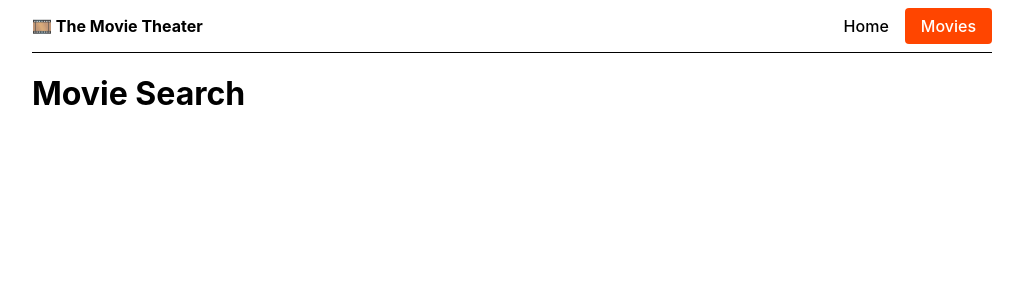
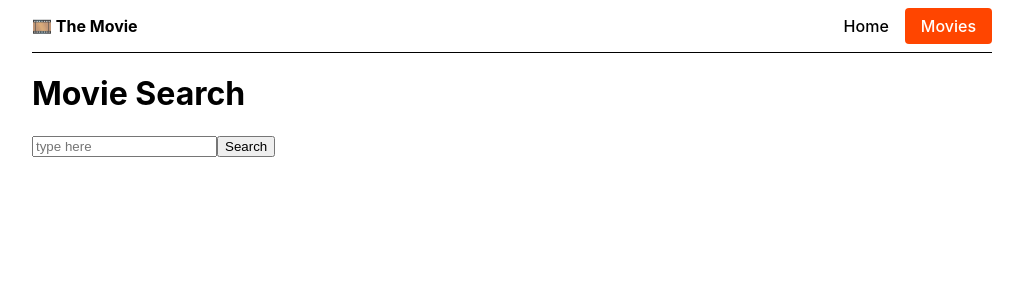
Before and after one commit to EuJinnLucaShow/goit-react-hw-05-movies, a React (Create React App) app: page /movies in a window 1280 px wide. Shown: the top 300 px of the page, without its empty margins (128-1151 px from the left). Built offline with nearby package versions, Linux system fonts and the light colour scheme.

Commit message:
edit code

```diff
--- a/src/components/App.jsx
+++ b/src/components/App.jsx
@@ -15,7 +15,7 @@ function App() {
           <span role="img" aria-label="computer icon">
             🎞️
           </span>{' '}
-          The Movie Theater
+          The Movie
         </Logo>
         <nav>
           <Link to="/" end>
--- a/src/pages/Movies.js
+++ b/src/pages/Movies.jsx
@@ -4,7 +4,8 @@ const Movies = () => {
   return (
     <div>
       <h1>Movie Search</h1>
-      {/* Додайте код для відображення пошуку фільмів */}
+      <input type="text" debounceTimeout={500} placeholder="type here" />
+      <button>Search</button>
     </div>
   );
 };
```
Also changed, not shown: src/pages/MovieDetails.jsx (renamed from src/pages/MovieDetails.js), src/pages/Reviews.jsx (renamed from src/pages/Reviews.js).
